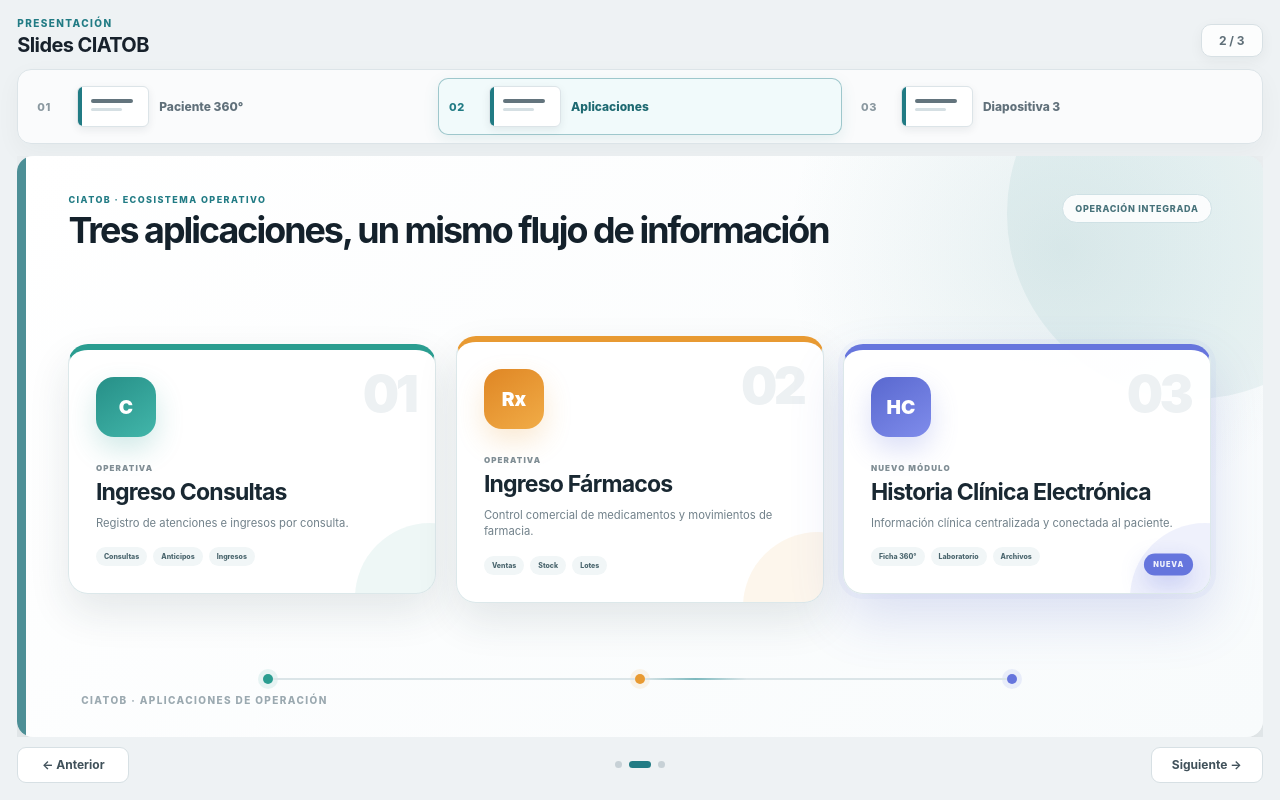
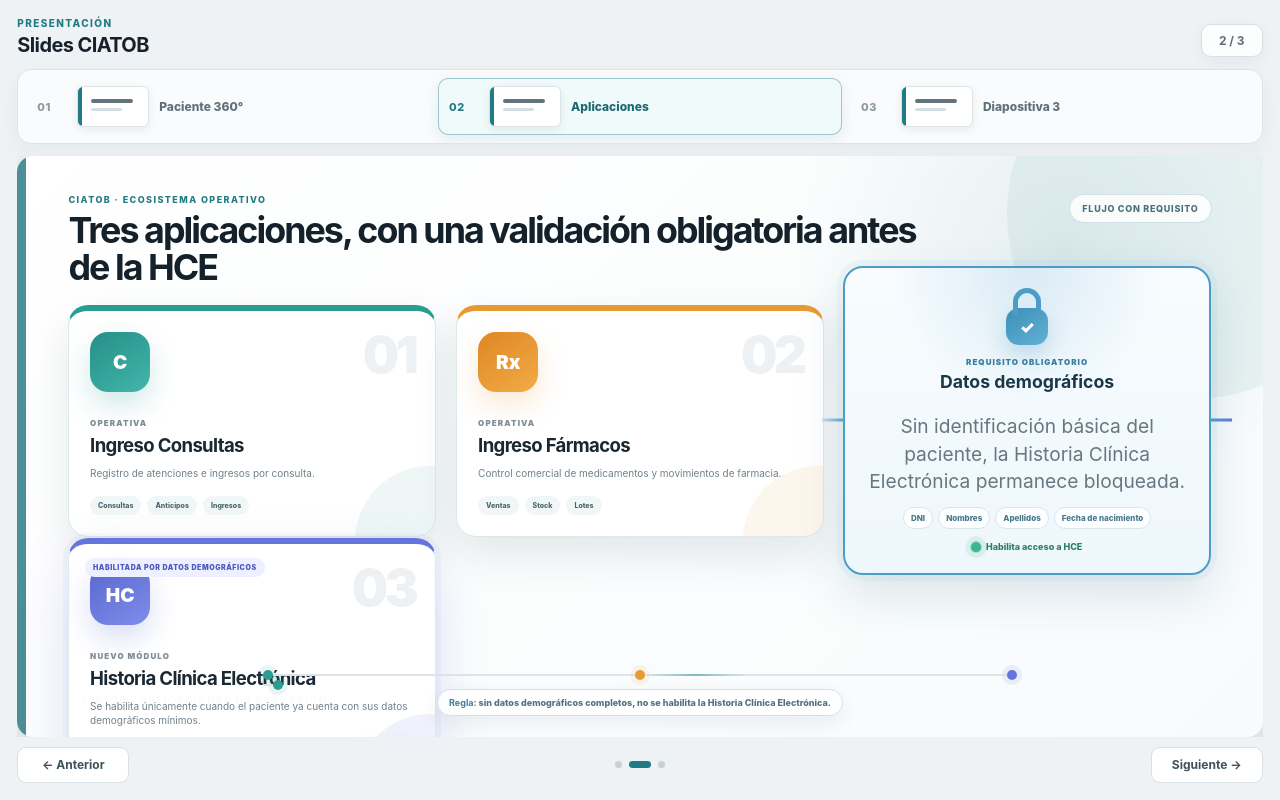
Before and after one commit to joseston/modal_scx, a React (Vite) app: page / in a window 1280 px wide. Both pictures are taken after a click on the button "Siguiente →". Built offline with nearby package versions, Linux system fonts and the light colour scheme.

Commit message:
Add demographics gate before electronic clinical history

```diff
--- a/src/presentation/slides/Slide02Ecosystem.tsx
+++ b/src/presentation/slides/Slide02Ecosystem.tsx
@@ -1,4 +1,6 @@
 import { ApplicationCard } from './components/ApplicationCard';
+import { DemographicsGate } from './components/DemographicsGate';
+import './slide02-gate.css';
 
 export function Slide02Ecosystem() {
   return (
@@ -6,12 +8,12 @@ export function Slide02Ecosystem() {
       <header className="app-ecosystem-heading">
         <div>
           <span className="ppt-kicker">CIATOB · ECOSISTEMA OPERATIVO</span>
-          <h2>Tres aplicaciones, un mismo flujo de información</h2>
+          <h2>Tres aplicaciones, con una validación obligatoria antes de la HCE</h2>
         </div>
-        <span className="app-ecosystem-badge">Operación integrada</span>
+        <span className="app-ecosystem-badge">Flujo con requisito</span>
       </header>
 
-      <div className="app-ecosystem-grid">
+      <div className="app-ecosystem-grid app-ecosystem-grid-gated">
         <ApplicationCard
           className="consultas"
           index="01"
@@ -32,16 +34,22 @@ export function Slide02Ecosystem() {
           highlights={['Ventas', 'Stock', 'Lotes']}
         />
 
+        <DemographicsGate />
+
         <ApplicationCard
           className="historia"
           index="03"
           icon="HC"
           status="NUEVO MÓDULO"
           title="Historia Clínica Electrónica"
-          subtitle="Información clínica centralizada y conectada al paciente."
+          subtitle="Se habilita únicamente cuando el paciente ya cuenta con sus datos demográficos mínimos."
           highlights={['Ficha 360°', 'Laboratorio', 'Archivos']}
           featured
         />
+      </div>
+
+      <div className="hce-prerequisite-note">
+        <strong>Regla:</strong> sin datos demográficos completos, no se habilita la Historia Clínica Electrónica.
       </div>
 
       <div className="ecosystem-flow" aria-hidden="true">
@@ -50,6 +58,8 @@ export function Slide02Ecosystem() {
         <span className="ecosystem-flow-node node-2" />
         <span className="ecosystem-flow-line" />
         <span className="ecosystem-flow-node node-3" />
+        <span className="ecosystem-flow-line" />
+        <span className="ecosystem-flow-node node-4" />
       </div>
 
       <div className="ppt-slide-footer">CIATOB · APLICACIONES DE OPERACIÓN</div>
```
